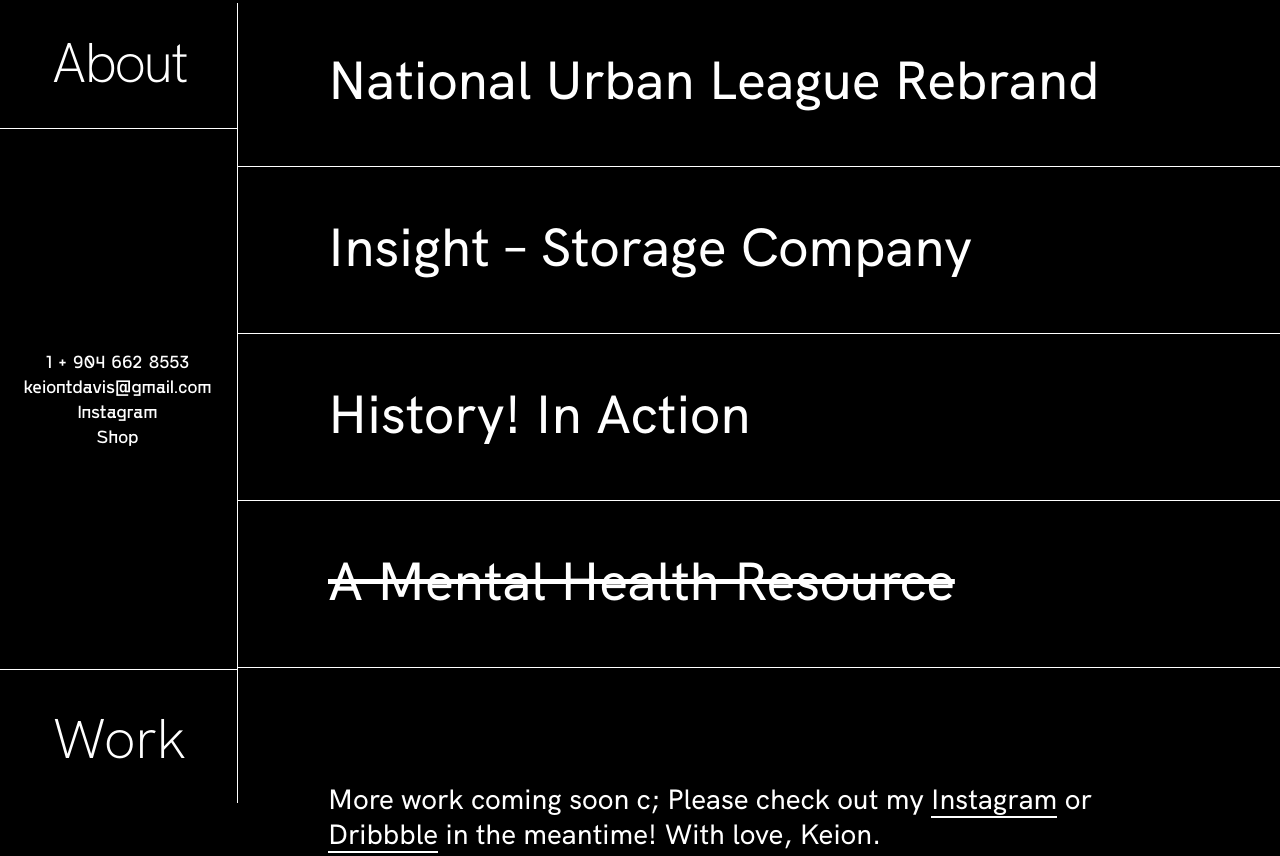
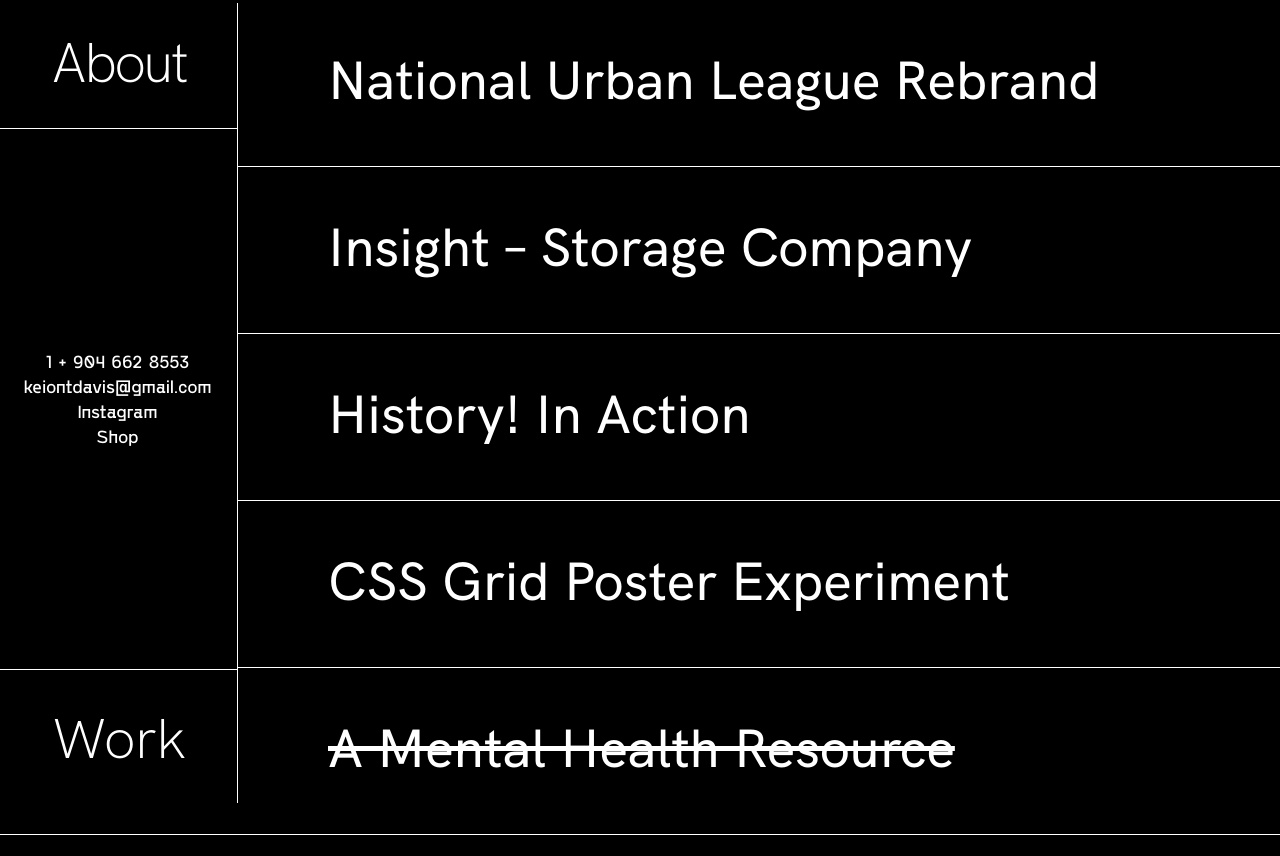
Before and after one commit to KeionTDavis/keiontdavis.github.io, a plain HTML site: page work.html in a window 1280 px wide. Shown: the top 856 px of the page. Drawn offline with nearby package versions, Linux system fonts and the light colour scheme; a script that the page names is missing.

Commit message:
Add files via upload

```diff
--- a/work.html
+++ b/work.html
@@ -1,6 +1,6 @@
 <!DOCTYPE html>
 <!--  This site was created in Webflow. http://www.webflow.com  -->
-<!--  Last Published: Fri Nov 01 2019 21:22:08 GMT+0000 (UTC)  -->
+<!--  Last Published: Wed Nov 06 2019 16:56:42 GMT+0000 (UTC)  -->
 <html data-wf-page="5ce2f02b3cdd855c3a713183" data-wf-site="5c5d0e105725b1176d89b491">
 <head>
   <meta charset="utf-8">
@@ -47,6 +47,9 @@
   <div data-w-id="16b74080-07c1-8c48-11ae-36d8a26e656d" class="workitem">
     <div class="text-block-9"><a href="history-in-action.html" class="link-13">History! In Action </a></div>
   </div>
+  <div class="workitem">
+    <div class="text-block-9"><a href="css-grid-poster.html" class="link-17">CSS Grid Poster Experiment </a></div>
+  </div>
   <div data-w-id="6272f069-d1b4-b51c-f301-7918a0e3364c" class="workitem">
     <div class="text-block-9 null">A Mental Health Resource </div>
   </div>
```
Also changed, not shown: work-copy.html (+1 -1 lines).
